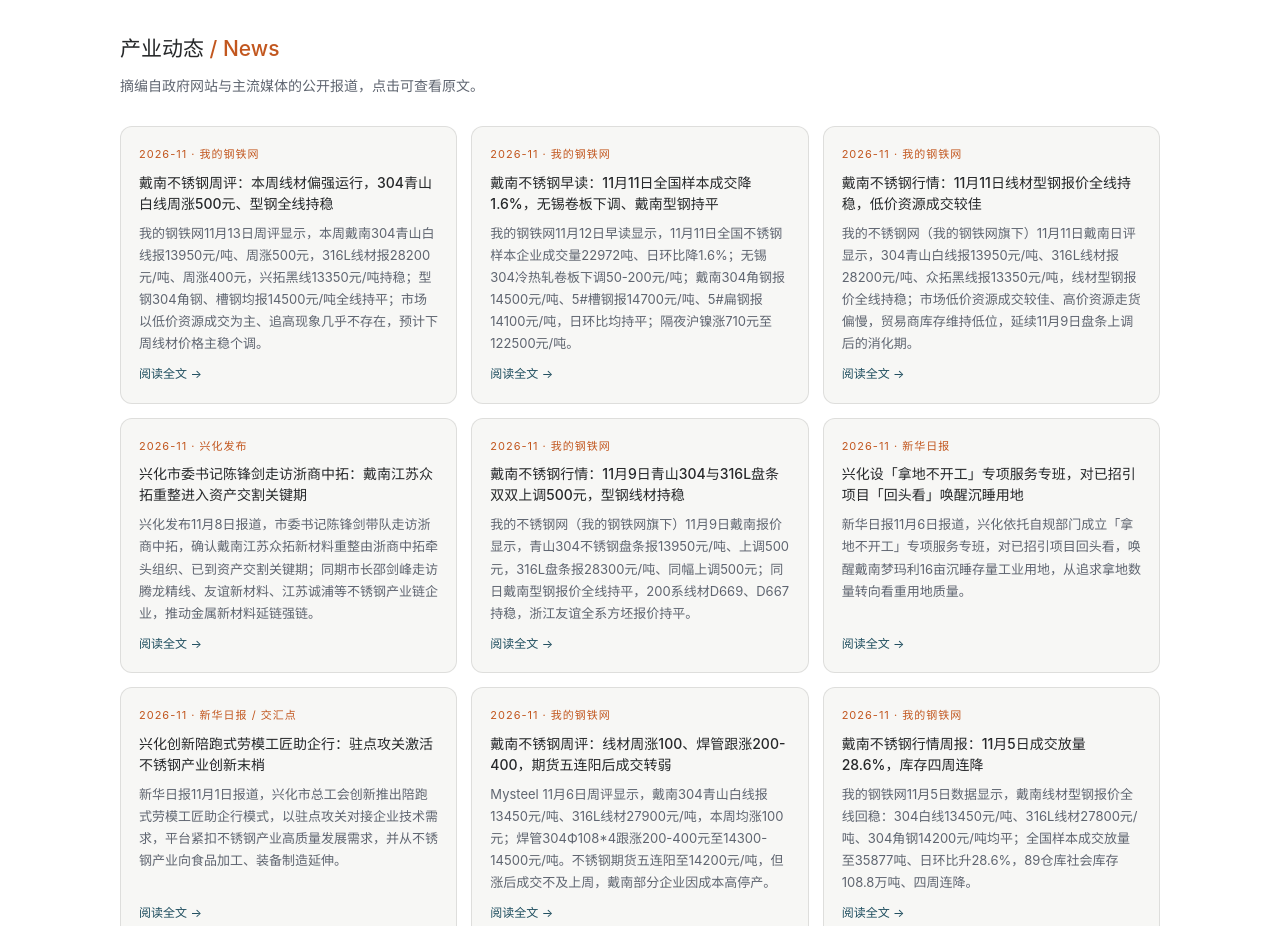
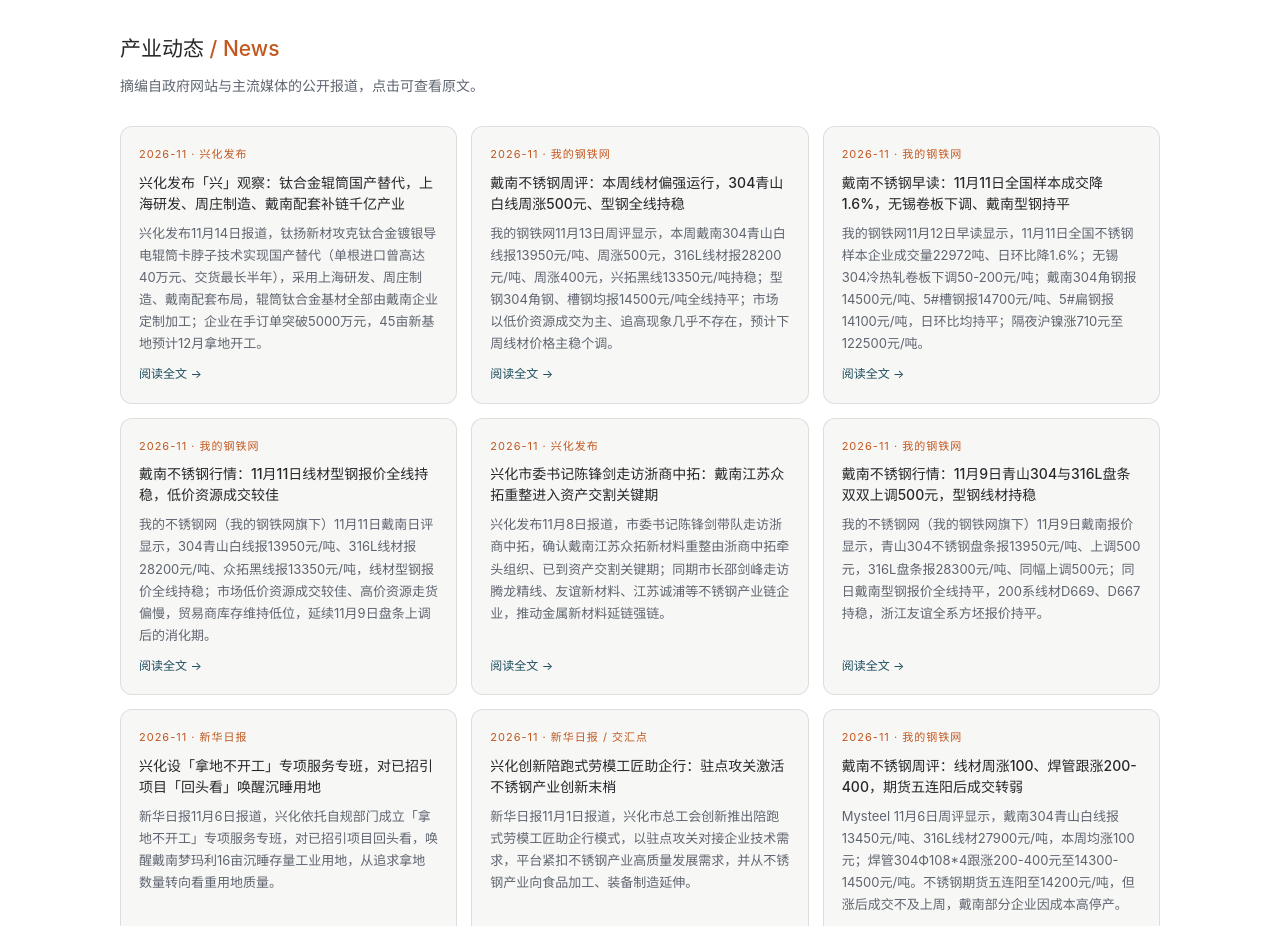
Before and after one commit to mfujun2025/dainan, a plain HTML site: page index.html in a window 1280 px wide. Shown: the part 2540-3466 px from the top of the page. Drawn offline with Linux system fonts and the light colour scheme.

Commit message:
content: add taiyang-guntong news card to News section (first)

```diff
--- a/index.html
+++ b/index.html
@@ -224,6 +224,7 @@
     <h2 data-page-node-id="8Dfxu3Aym4hHRaAo9eg3Bc">产业动态 <i data-page-node-id="lQSPVFcdyEymXB87iQJpFk">/ News</i></h2>
     <p class="lead" data-page-node-id="dIi7EXH3fMJ8pLVVwO0KSs">摘编自政府网站与主流媒体的公开报道，点击可查看原文。</p>
     <div class="news" data-page-node-id="17heC7xRHnZGyZnNShkpXb">
+      <div class="ncard"><span class="dt">2026-11 · 兴化发布</span><h3>兴化发布「兴」观察：钛合金辊筒国产替代，上海研发、周庄制造、戴南配套补链千亿产业</h3><p>兴化发布11月14日报道，钛扬新材攻克钛合金镀银导电辊筒卡脖子技术实现国产替代（单根进口曾高达40万元、交货最长半年），采用上海研发、周庄制造、戴南配套布局，辊筒钛合金基材全部由戴南企业定制加工；企业在手订单突破5000万元，45亩新基地预计12月拿地开工。</p><a href="news/2026-11-dainan-taiyang-guntong.html">阅读全文 →</a></div>
       <div class="ncard"><span class="dt">2026-11 · 我的钢铁网</span><h3>戴南不锈钢周评：本周线材偏强运行，304青山白线周涨500元、型钢全线持稳</h3><p>我的钢铁网11月13日周评显示，本周戴南304青山白线报13950元/吨、周涨500元，316L线材报28200元/吨、周涨400元，兴拓黑线13350元/吨持稳；型钢304角钢、槽钢均报14500元/吨全线持平；市场以低价资源成交为主、追高现象几乎不存在，预计下周线材价格主稳个调。</p><a href="news/2026-11-dainan-hangqing-1113.html">阅读全文 →</a></div>
       <div class="ncard"><span class="dt">2026-11 · 我的钢铁网</span><h3>戴南不锈钢早读：11月11日全国样本成交降1.6%，无锡卷板下调、戴南型钢持平</h3><p>我的钢铁网11月12日早读显示，11月11日全国不锈钢样本企业成交量22972吨、日环比降1.6%；无锡304冷热轧卷板下调50-200元/吨；戴南304角钢报14500元/吨、5#槽钢报14700元/吨、5#扁钢报14100元/吨，日环比均持平；隔夜沪镍涨710元至122500元/吨。</p><a href="news/2026-11-dainan-hangqing-1112.html">阅读全文 →</a></div>
       <div class="ncard"><span class="dt">2026-11 · 我的钢铁网</span><h3>戴南不锈钢行情：11月11日线材型钢报价全线持稳，低价资源成交较佳</h3><p>我的不锈钢网（我的钢铁网旗下）11月11日戴南日评显示，304青山白线报13950元/吨、316L线材报28200元/吨、众拓黑线报13350元/吨，线材型钢报价全线持稳；市场低价资源成交较佳、高价资源走货偏慢，贸易商库存维持低位，延续11月9日盘条上调后的消化期。</p><a href="news/2026-11-dainan-hangqing-1111.html">阅读全文 →</a></div>
```
